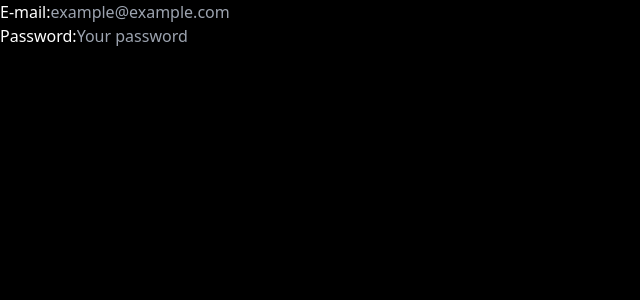
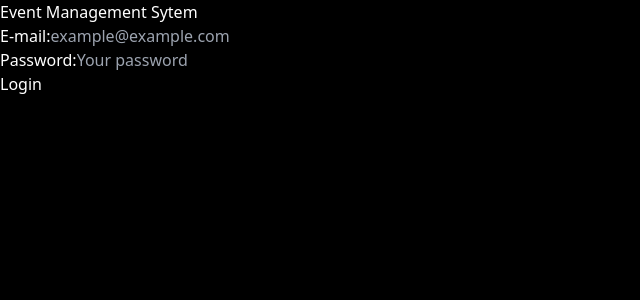
Before and after one commit to arthursnr/Event-Management-System, a Next.js app: page / in a window 1280 px wide. Shown: the top 300 px of the page, without its empty margins (0-640 px from the left). Built offline with nearby package versions, Linux system fonts and the light colour scheme.

Commit message:
Login form

```diff
--- a/app/components/forms/formLogin/formLogin.tsx
+++ b/app/components/forms/formLogin/formLogin.tsx
@@ -1,9 +1,19 @@
+"use client"
+
+import { useRouter } from "next/navigation";
+
 export function FormLogin() {
 
-    /* Não funciona */
+    const router = useRouter();
+
+    const login = () => {
+        router.push('/dashboard');
+    };
+
     return (
         <>
             <div className="bg-black text-white w-screen h-screen">
+                <h1>Event Management Sytem</h1>
                 <form action="">
                     {/* login section */}
                     <fieldset>
@@ -27,6 +37,8 @@ export function FormLogin() {
                             required />
                     </fieldset>
                 </form>
+
+                <button onClick={login}>Login</button>
             </div>
         </>
     );
```
